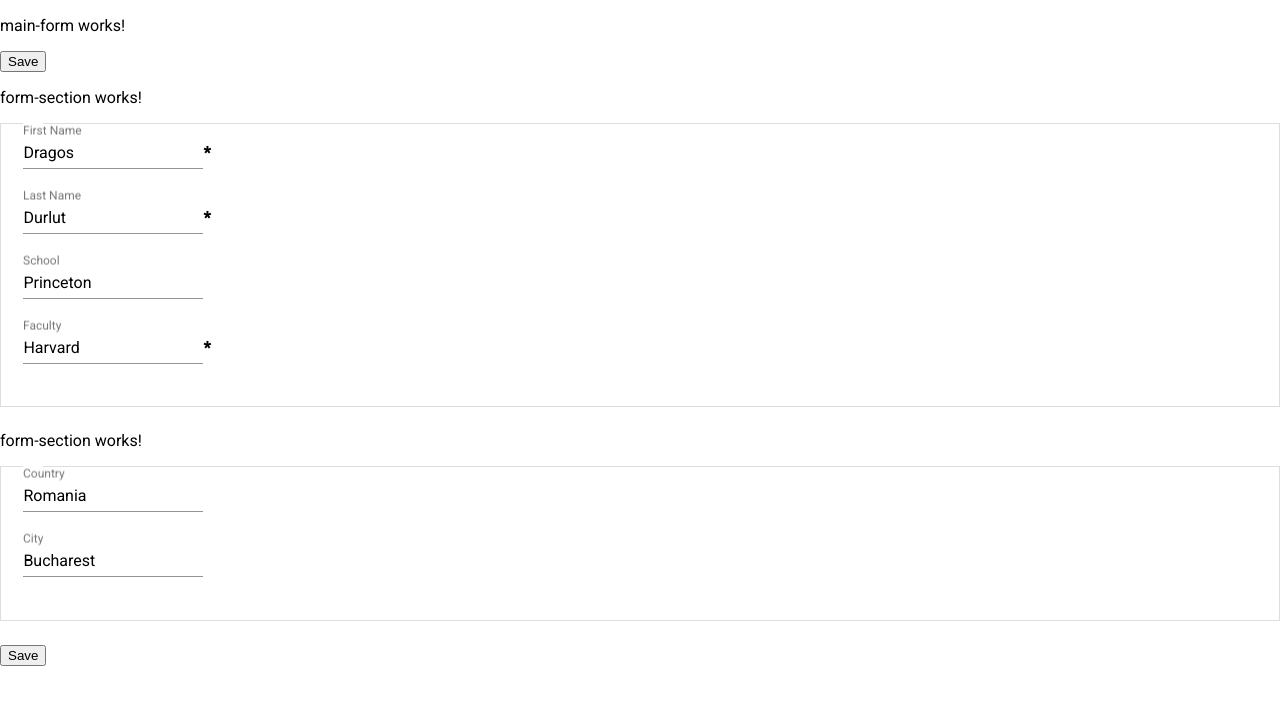
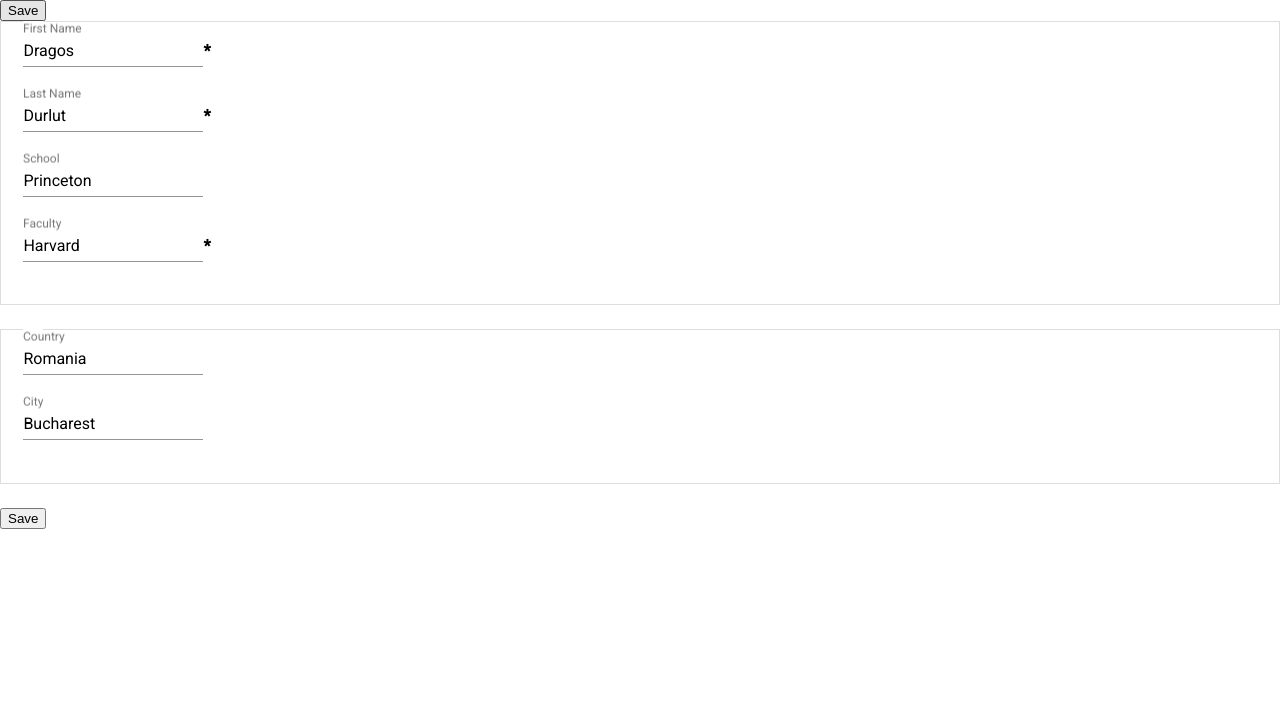
Before and after one commit to dragos-durlut/angular2-reactive-forms, an Angular app: page / in a window 1280 px wide. Shown: the top 704 px of the page. Built offline with nearby package versions, Linux system fonts and the light colour scheme.

Commit message:
- removed test HTML

```diff
--- a/src/app/reactive-forms-sections/form-section/form-section.component.html
+++ b/src/app/reactive-forms-sections/form-section/form-section.component.html
@@ -1,4 +1,3 @@
-<p>form-section works!</p>
 <div class="row" [formGroup]="sectionUI.mainFormGroup">
   <div class="col-md-12  col-lg-12" [formGroupName]="sectionUI.sectionDisplayId">
     <fieldset class="section-border">
--- a/src/app/reactive-forms-sections/main-form/main-form.component.html
+++ b/src/app/reactive-forms-sections/main-form/main-form.component.html
@@ -1,4 +1,3 @@
-<p>main-form works!</p>
 <form (ngSubmit)="formSubmitSubject$.next(ciForm)" #ciForm="ngForm">
   <div class="row">
     <div class="col-md-2 col-lg-2 col-sm-12">
```
